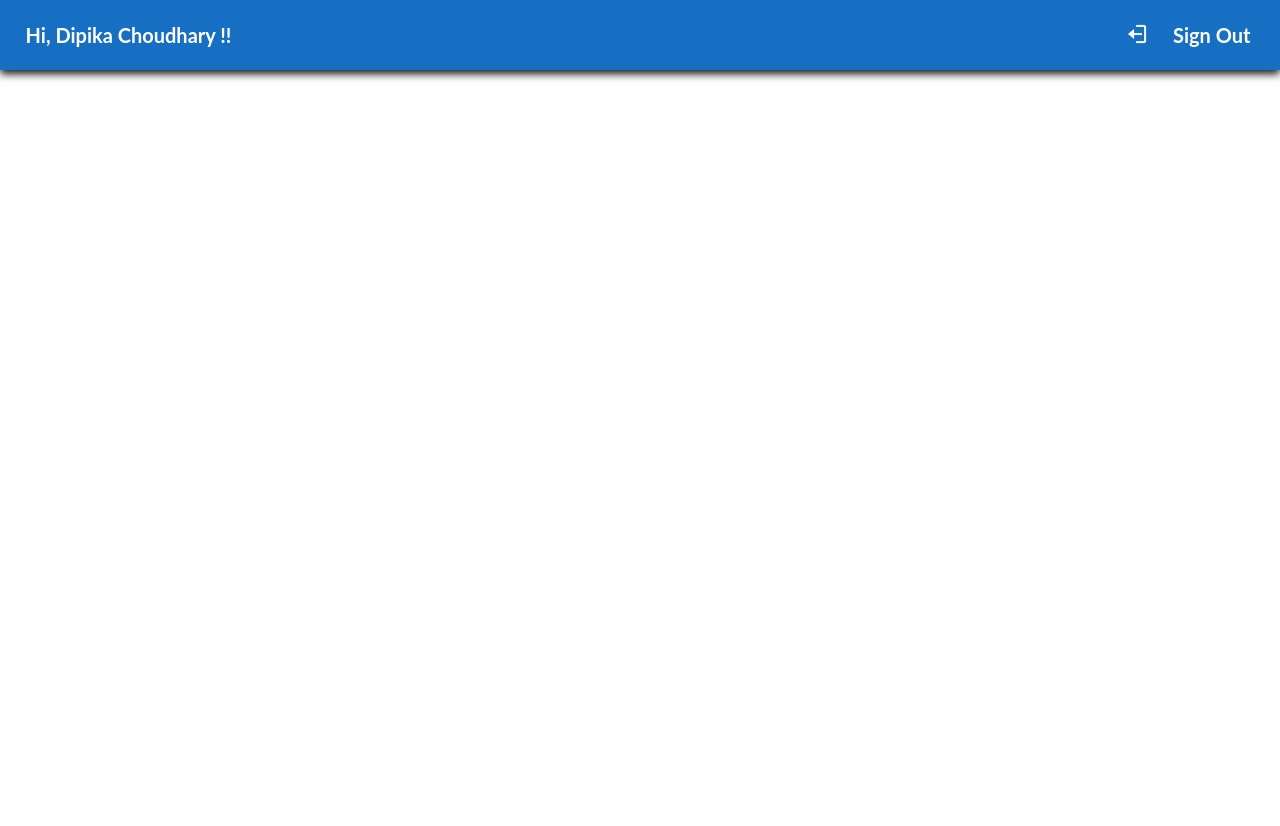
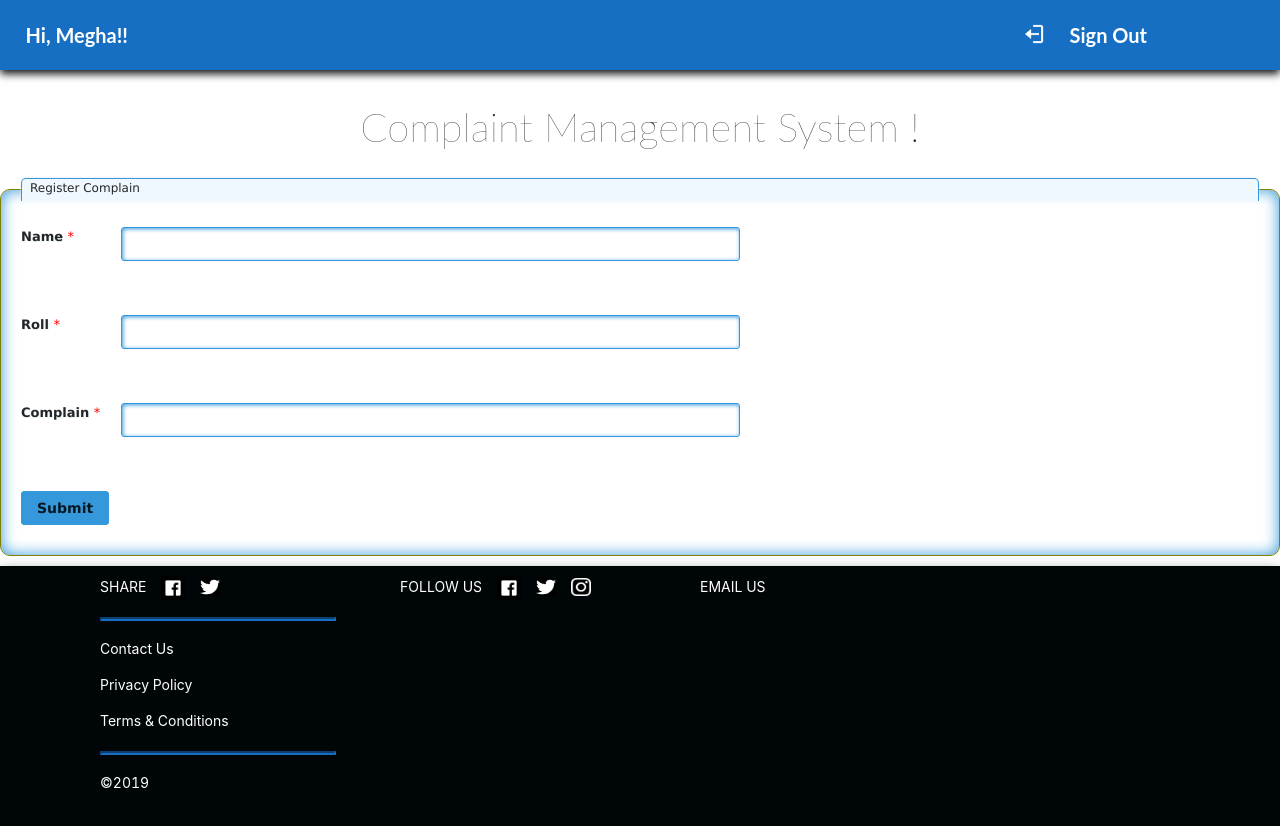
Before and after one commit to Complaint-Management/complaint-management-web, a React (Create React App) app: page /create-new-ticket in a window 1280 px wide. Before the commit the page ends 800 px from the top, so only its background shows below. Built offline with nearby package versions, Linux system fonts and the light colour scheme.

Commit message:
Form_added

```diff
--- a/package.json
+++ b/package.json
@@ -3,12 +3,14 @@
   "version": "0.1.0",
   "private": true,
   "dependencies": {
+    "@material-ui/core": "^4.9.7",
     "@testing-library/jest-dom": "^4.2.4",
     "@testing-library/react": "^9.5.0",
     "@testing-library/user-event": "^7.2.1",
     "antd": "^4.0.3",
     "react": "^16.13.1",
     "react-dom": "^16.13.1",
+    "react-router-dom": "^5.1.2",
     "react-scripts": "3.4.1"
   },
   "scripts": {
--- /dev/null
+++ b/src/CreateTicketForm.css
@@ -0,0 +1,86 @@
+.form-style-3{
+    width: 100%;
+    height: 100%;
+    left: 0;
+	font-family: "Lucida Sans Unicode", "Lucida Grande", sans-serif;
+}
+.form-style-3 label{
+	display:block;
+	margin-bottom: 10px;
+}
+.form-style-3 label > span{
+	float: left;
+	width: 100px;
+	font-weight: bold;
+	font-size: 13px;
+	text-shadow: 1px 1px 1px #EBF5FB;
+}
+.form-style-3 fieldset{
+	border-radius: 10px;
+	-webkit-border-radius: 10px;
+	-moz-border-radius: 10px;
+	margin: 0px 0px 10px 0px;
+	border: 1px solid #808000;
+	padding: 20px;
+	box-shadow: inset 0px 0px 15px #3498DB;
+	-moz-box-shadow: inset 0px 0px 15px #3498DB;
+	-webkit-box-shadow: inset 0px 0px 15px #3498DB;
+}
+.form-style-3 fieldset legend{
+	border-top: 1px solid #3498DB;
+    border-left: 1px solid #3498DB;
+    border-right: 1px solid #3498DB;
+	border-radius: 5px 5px 0px 0px;
+	-webkit-border-radius: 5px 5px 0px 0px;
+	-moz-border-radius: 5px 5px 0px 0px;
+	background: aliceblue;
+	padding: 0px 8px 3px 8px;
+	box-shadow: -0px -1px 2px #F1F1F1;
+    -moz-box-shadow:-0px -1px 2px #F1F1F1;
+    -webkit-box-shadow:-0px -1px 2px #F1F1F1;
+	font-weight: normal;
+	font-size: 12px;
+}
+.form-style-3 textarea{
+	width:300px;
+	height:100px;
+}
+.form-style-3 input[type=text],
+.form-style-3 input[type=date],
+.form-style-3 input[type=datetime],
+.form-style-3 input[type=number],
+.form-style-3 input[type=search],
+.form-style-3 input[type=time],
+.form-style-3 input[type=url],
+.form-style-3 input[type=email],
+.form-style-3 select,
+.form-style-3 textarea{
+	border-radius: 3px;
+        -webkit-border-radius: 3px;
+        -moz-border-radius: 3px;
+        border: 1px solid #3498DB;
+        outline: none;
+        padding: 5px 8px 5px 8px;
+        box-shadow: inset 1px 1px 4px #3498DB;
+        -moz-box-shadow: inset 1px 1px 4px #3498DB;
+        -webkit-box-shadow: inset 1px 1px 4px #3498DB;
+        width:50%;
+}
+.form-style-3  input[type=submit],
+.form-style-3  input[type=button]{
+		background: #3498DB;
+    	border: 1px solid #3498DB;
+        padding: 5px 15px 5px 15px;
+        box-shadow: inset -1px -1px 3px #3498DB;
+        -moz-box-shadow: inset -1px -1px 3px #3498DB;
+        -webkit-box-shadow: inset -1px -1px 3px #3498DB;
+        border-radius: 3px;
+        border-radius: 3px;
+        -webkit-border-radius: 3px;
+        -moz-border-radius: 3px;
+        font-weight: bold;
+}
+.required{
+	color:red;
+	font-weight:normal;
+}
--- /dev/null
+++ b/src/CreateTicketForm.js
@@ -0,0 +1,56 @@
+import React,{Component} from 'react';
+import './CreateTicketForm.css'
+import './App.css'
+import axios from 'axios';
+class CreateTicketForm extends Component {
+    constructor(props) {
+        super(props)
+
+        this.state = {
+             name : '',
+             roll : '',
+             complain : ''
+
+
+        }
+    }
+
+    changeHandler = (e) => {
+        this.setState({[e.target.name] : e.target.value});
+    }
+
+    submitHandler = (e) => {
+        e.preventDefault();
+        axios({
+            method: 'post',
+            headers: {
+                'crossDomain': true,
+                'Content-Type': 'application/json',
+            },
+            url: 'http://localhost:8080/complaint/add/complain',
+            data: this.state,
+        })
+        .then(function(response) {
+            alert(response.data);
+        })
+        .catch(function(xhr, ajaxOptions, thrownError) {
+            console.log(xhr.status);
+        });
+    }
+    render(){
+        const { name, roll, complain} = this.state;
+        return (
+            <div class="form-style-3">
+                <form onSubmit = {this.submitHandler}>
+                <fieldset><legend>Register Complain</legend>
+                <label for="name"><span>Name <span class="required">*</span></span><input type="text" class="input-field" name="name" value = {name} onChange = {this.changeHandler} /></label><br/><br/>
+                <label for="roll"><span>Roll <span class="required">*</span></span><input type="text" class="input-field" name="roll" value = {roll} onChange = {this.changeHandler} /></label><br/><br/>
+                <label for="complain"><span>Complain <span class="required">*</span></span><input type="text" class="input-field" name="complain" value = {complain} onChange = {this.changeHandler} /></label><br/><br/>
+                <label><span> </span><input type="submit" value="Submit" /></label>
+                </fieldset>
+                </form>
+            </div>
+        )
+    }
+};
+export default CreateTicketForm;
--- a/src/Header.js
+++ b/src/Header.js
@@ -6,7 +6,7 @@ class Header extends Component {
         return (
             <div >
                 <div className="header">
-                    <h3 className="name">Hi, Dipika Choudhary !!</h3>
+                    <h3 className="name">Hi, Megha!!</h3>
                     <img className="head_img" src={sign_out}/>
                     <h3 className="name">Sign Out</h3>
                 </div>
--- a/src/createTicket.js
+++ b/src/createTicket.js
@@ -2,11 +2,17 @@ import React,{Component} from 'react';
 import './App.css';
 import Header from './Header'
 import Footer from './Footer'
+import CreateTicketForm from './CreateTicketForm'
 class createTicket extends Component {
     render(){
         return (
             <div>
                 <Header/>
+                <div>
+                    <h1 className="heading">Complaint Management System !</h1>
+                </div>
+                <CreateTicketForm/>
+                <Footer/>
             </div>
         )
     }
```
Also changed, not shown: 1 other file (tests, documents, lock files or other folders).
